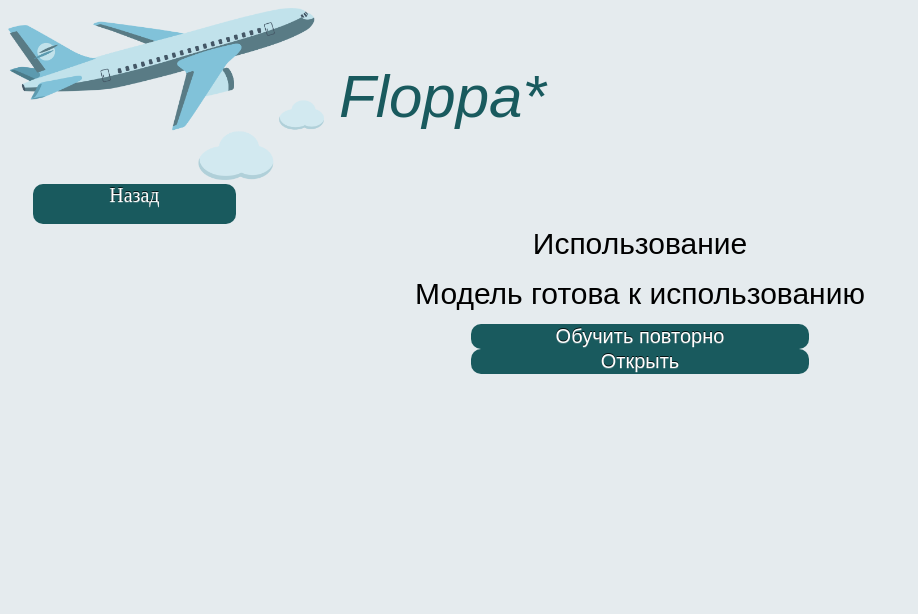
After one commit to Kipparis/floppa, a Django app: template server/floppa_site/image_processing/templates/image_processing/use.html in a window 1280 px wide. The commit adds this page. Shown: the top 614 px of the page, without its empty margins (0-918 px from the left). Run offline with Django 3.2, Linux system fonts and the light colour scheme; the template is opened without the code that fills it, so the values that code supplies are empty.

Commit message:
use, add category, images preview

```diff
--- /dev/null
+++ b/server/floppa_site/image_processing/static/image_processing/use.css
@@ -0,0 +1,122 @@
+body {
+  background-image: url('images/back-pic2.png');
+  background-repeat: no-repeat;
+  background-attachment: fixed;
+  background-size: 100% 100%;
+}
+
+.layer {
+    overflow: scroll; /* Добавляем полосы прокрутки */
+    width: 100%; /* Ширина блока */
+    height: 400px; /* Высота блока */
+    padding: 5px; /* Поля вокруг текста */
+    border: solid 1px black; /* Параметры рамки */
+}
+
+.Row {
+    display: table;
+    width: 100%; /*Optional*/
+    table-layout: fixed; /*Optional*/
+    /* border-spacing: 10px; /*Optional*/ */
+}
+
+.Column {
+    display: table-cell;
+    /* background-color: white; /*Optional*/ */
+}
+
+.table_for_class {
+    border-radius: 5px;
+    background-color:white;
+    border:black solid;
+}
+
+/* div {
+    border: 1px solid black;
+    padding: 3px;
+} */
+
+.Floppa_title {
+    font-family: 'Montserrat', sans-serif;
+    font-size: 60px;
+    font-weight: 100;
+    text-align: left;
+    padding-left: 15px;
+    vertical-align: middle;
+    color: #195a5e;
+}
+
+/* .Big_text {
+    font-family: 'Montserrat', sans-serif;
+    font-size: 40px;
+    font-weight: 100;
+    text-align: center;
+    vertical-align: bottom;
+    color: #195a5e;
+}
+
+.Small_text {
+    font-family: 'Montserrat', sans-serif;
+    font-size: 20px;
+    font-weight: 100;
+    text-align: center;
+    color: #195a5e;
+} */
+
+.t_monts {
+    font-family: 'Montserrat', sans-serif;
+    font-size:30px;
+    font-weight: 100;
+    border-width: thin;
+    /* margin-left:10%; */
+    /* padding-left:10%; */
+}
+
+input[type=text] {
+    /* text-align: center; */
+    border-radius: 5px;
+    display: block;
+    margin: auto;
+    width: 80%;
+    height: 100%;
+    background: white;
+    border-color: black;
+    font-family: 'Montserrat', sans-serif;
+    font-size:24px;
+    font-weight: 100;
+    border-width: thin;
+}
+
+/* input[type=text]:focus {
+  background-color: lightblue;
+} */
+
+.center_b {
+    vertical-align: middle;
+    text-align: center;
+    /* margin-left: 80%; */
+}
+
+.knopka01 {
+  display: block;
+  margin: auto;
+  width: 80%;
+  height: 100%;
+  font-size: 20px;
+  text-decoration: none;
+  text-shadow: 0 1px rgba(255,255,255,.2), 0 -1px rgba(0,0,0,.8);
+  outline: none;
+  border: none;
+  border-radius: 10px;
+  background: #195a5e;
+  color: white;
+}
+.knopka01:active {
+  padding-bottom: 1px;
+  box-shadow:
+   inset rgba(0,0,0,1) 0 1px 3px,
+   inset rgba(0,0,0,.6) 0 -2px 5px,
+   inset rgba(252,255,255,.7) 0 2px 5px,
+   0 1px rgba(255,255,255,.08);
+  color: rgb(128,207,214);
+}
--- a/server/floppa_site/image_processing/templates/image_processing/nn_detail.html
+++ b/server/floppa_site/image_processing/templates/image_processing/nn_detail.html
@@ -35,10 +35,10 @@
                     <a id="b3" href="{% url 'image_processing:nn_images_preview' nn.pk %}" class="knopka01" onclick="b3()">Данные</a>
                 </div>
                 <div class="Column center_b">
-                    <a id="b4" href="{% url 'image_processing:nn_add_category' nn.pk %}" class="knopka01" onclick="b4()">Классы</a>
+                    <a id="b4" href="{% url 'image_processing:add_category' nn.pk %}" class="knopka01" onclick="b4()">Классы</a>
                 </div>
                 <div class="Column center_b">
-                    <input id="b5" type="button" class="knopka01" value="Использование" onclick="b5()"></input>
+                    <a id="b5" href="{% url 'image_processing:use' nn.pk %}" class="knopka01" onclick="b5()">Использование</a>
                 </div>
                 <div class="Column center_b"></div>
             </div>
--- /dev/null
+++ b/server/floppa_site/image_processing/templates/image_processing/use.html
@@ -0,0 +1,122 @@
+<!DOCTYPE html>
+
+{% load static %}
+
+<html>
+    <head>
+        <meta charset="utf-8">
+        <title>Floppa*</title>
+        <link rel="stylesheet" type="text/css" href="{% static 'image_processing/use.css' %}">
+    </head>
+
+    <body>
+        <div id="choose_window">
+            <div class="Row">
+                <div class="Column" style="text-align:left; width:25%">
+                    <img src="{% static 'image_processing/images/back-plane.png' %}" style="width:100%">
+                </div>
+                <div class="Column Floppa_title">
+                    <i>Floppa*</i>
+                </div>
+                <div class="Column"></div>
+            </div>
+
+            <div class="Row" style="height:40px;width:100%">
+                <div class="Column center_b">
+                    <a id="b1" href="{% url 'image_processing:nn_detail' nn.pk %}" class="knopka01" onclick=go_back()>Назад</a>
+                </div>
+                <div class="Column center_b"></div>
+                <div class="Column center_b"></div>
+                <div class="Column center_b"></div>
+                <div class="Column center_b"></div>
+            </div>
+
+            <div class="Row" style="height:40px;width:100%">
+                <div class="Column center_b t_monts">
+                    <b class="t_monts">Использование</b>
+                </div>
+            </div>
+            <div class="Row" style="height:10px;width:100%">
+
+            </div>
+
+
+            {% if sql_set %}
+            <div class="Row" style="height:40px;width:100%">
+                <div class="Column center_b t_monts">
+                    <x class="t_monts">Модель не готова к обучению (недостаточно данных для обработки)</x>
+                </div>
+            </div>
+            <ul>
+
+            {# недостатоно картинок в каждой категории повреждений #}
+            {% for entry in sql_set %}
+            <li> {{ entry.category__name|default:"none" }} | {{ entry.total }} </li>
+            {% endfor %}
+            </ul>
+            <div class="Row" style="height:10px;width:100%"></div>
+            <div class="Row" style="height:40px;width:100%">
+                <div class="Column center_b"></div>
+                <div class="Column center_b">
+                    <input id="b1" type="button" class="knopka01" value="Перейти к добавлению данных" onclick=go_back()></input>
+                </div>
+                <div class="Column center_b"></div>
+            </div>
+            {% else %}
+                {# модель натренерованна #}
+                {% if nn.trained %}
+                <div class="Row" style="height:40px;width:100%">
+                    <div class="Column center_b t_monts">
+                        <x class="t_monts">Модель готова к обучению</x>
+                    </div>
+                </div>
+                <div class="Row" style="height:10px;width:100%"></div>
+                <div class="Row" style="height:40px;width:100%">
+                    <div class="Column center_b"></div>
+                    <div class="Column center_b">
+                        <input id="b1" type="button" class="knopka01" value="Начать обучение" onclick=go_back()></input>
+                    </div>
+                    <div class="Column center_b"></div>
+                </div>
+
+                {# модель ненатренерованна #}
+                {% else %}
+                <div class="Row" style="height:40px;width:100%">
+                    <div class="Column center_b t_monts">
+                        <x class="t_monts">Модель готова к использованию</x>
+                    </div>
+                </div>
+                <div class="Row" style="height:10px;width:100%"></div>
+                <div class="Row" style="height:40px;width:100%">
+                    <div class="Column center_b"></div>
+                    <div class="Column center_b">
+                        <input id="b1" type="button" class="knopka01" value="Обучить повторно" onclick=go_back()></input>
+                        <input id="b1" type="button" class="knopka01" value="Открыть" onclick=go_back()></input>
+                    </div>
+                    <div class="Column center_b"></div>
+                </div>
+
+                {% endif %}
+            {% endif %}
+
+        </div>
+
+        <script>
+            function go_back() {
+                console.log('go_back')
+            }
+            function prev_picture() {
+                console.log('prev_picture')
+            }
+            function next_picture() {
+                console.log('next_picture')
+            }
+            function zoom_in() {
+                console.log('zoom_in')
+            }
+            function zoom_out() {
+                console.log('zoom_out')
+            }
+        </script>
+    </body>
+</html>
--- a/server/floppa_site/image_processing/urls.py
+++ b/server/floppa_site/image_processing/urls.py
@@ -12,6 +12,9 @@ urlpatterns = [
          views.nn_images_preview,
          name='nn_images_preview'),
     path('nn/add_category/<int:pk>/',
-         views.nn_add_category,
-         name='nn_add_category'),
+         views.add_category,
+         name='add_category'),
+    path('nn/use/<int:pk>/',
+         views.use,
+         name='use'),
 ]
```
Also changed, not shown: server/floppa_site/image_processing/models.py (+7 -7 lines), server/floppa_site/image_processing/templates/image_processing/add_category.html (+5 -2 lines), server/floppa_site/image_processing/views.py (+35 -5 lines), server/floppa_site/image_processing/migrations/0005_nn_trained.py (added), server/floppa_site/image_processing/migrations/0006_auto_20210425_0138.py (added), server/floppa_site/image_processing/migrations/0007_alter_nnimage_category.py (added).
